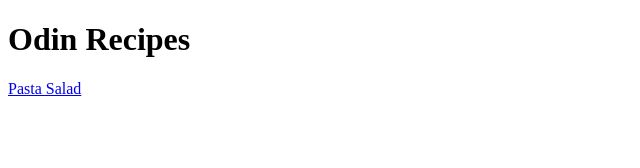
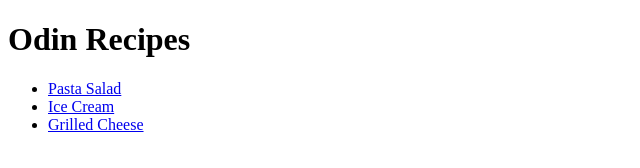
Before and after one commit to elithecool/odin-recipes, a plain HTML site: page index.html in a window 1280 px wide. Shown: the whole page, without its empty margins (0-640 px from the left). Drawn offline with Linux system fonts and the light colour scheme.

Commit message:
Add links to other recipes on index.html

```diff
--- a/index.html
+++ b/index.html
@@ -8,6 +8,10 @@
     <body>
         <h1>Odin Recipes</h1>
 
-        <a href="./recipes/pastasalad.html">Pasta Salad</a>
+        <ul>
+            <li><a href="./recipes/pastasalad.html">Pasta Salad</a></li>
+            <li><a href="./recipes/icecream.html">Ice Cream</a></li>
+            <li><a href="./recipes/grilledcheese.html">Grilled Cheese</a></li>
+        </ul>
     </body>
 </html>
```
